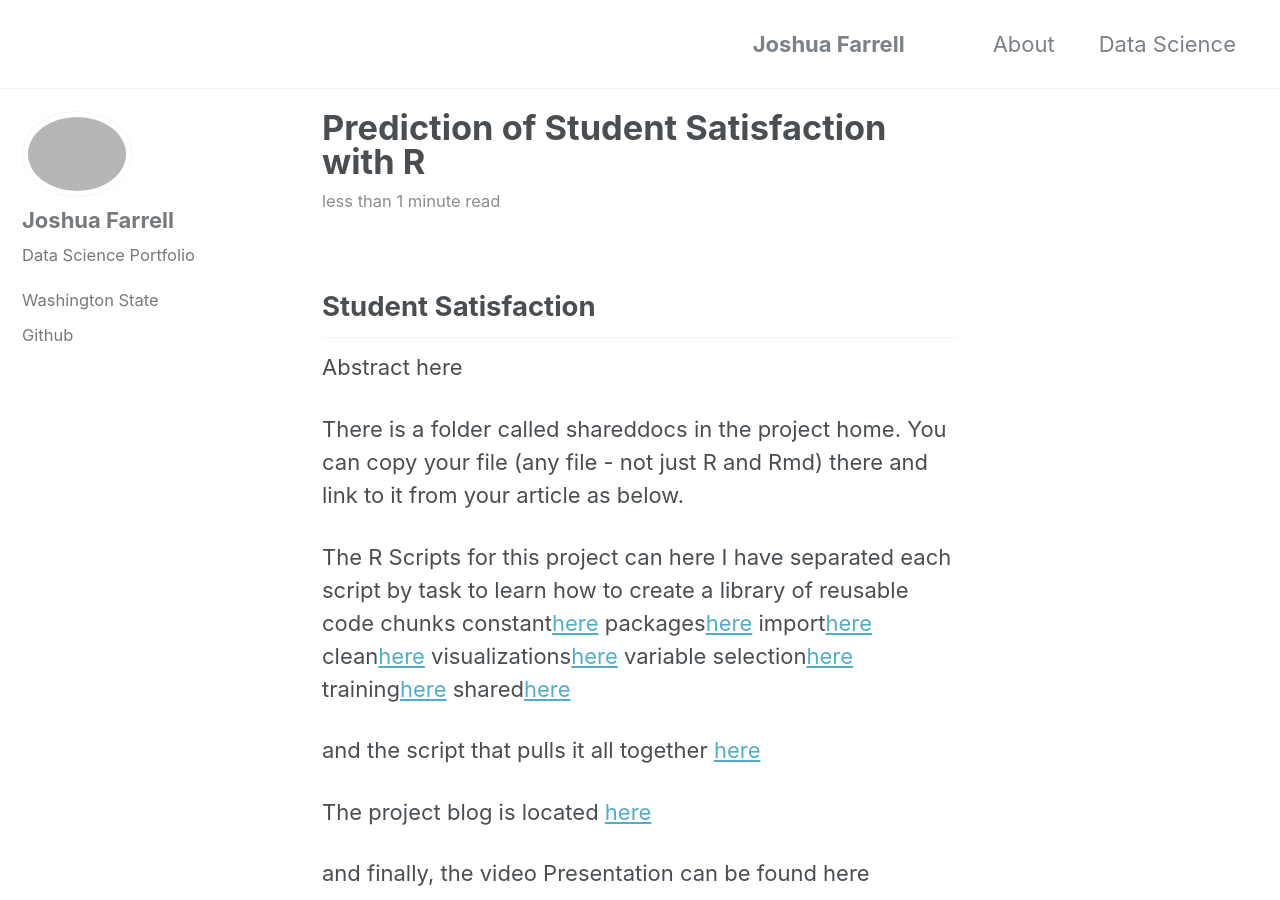
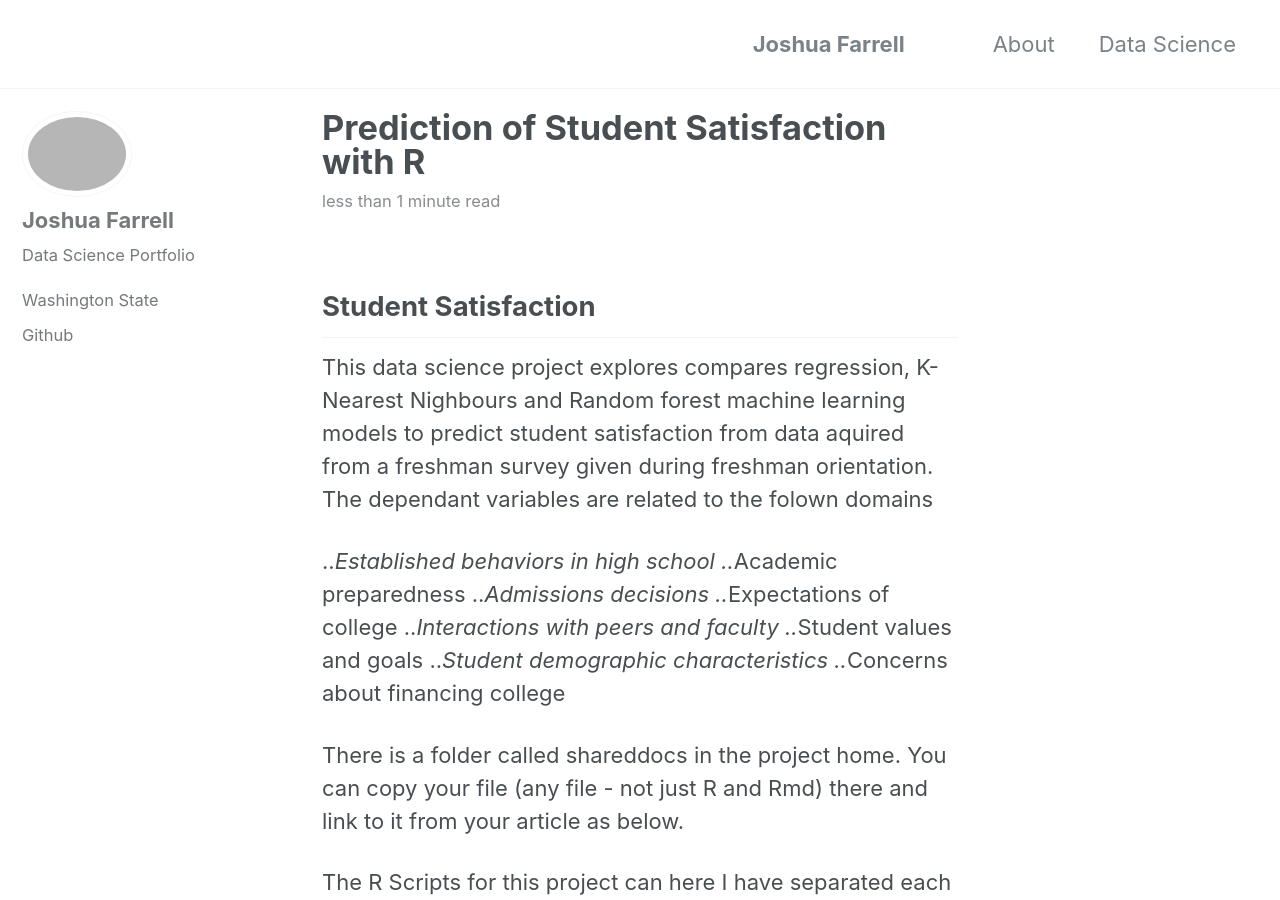
Before and after one commit to joshua-farrell/joshua-farrell.github.io, a Jekyll site: the page built from _posts/2018-12-01-student.md, in a window 1280 px wide and 900 px high. Built offline with Jekyll 4.4.1, drawn with Linux system fonts in a browser that asks for light colours; comment, search, counter and statistics services are not loaded.

Commit message:
Update 2018-12-01-student.md

```diff
--- a/_posts/2018-12-01-student.md
+++ b/_posts/2018-12-01-student.md
@@ -5,7 +5,17 @@ tags: [Machine Learning]
 ---
 ## Student Satisfaction
 
-Abstract here
+This data science project explores compares regression, K-Nearest Nighbours and Random forest machine learning models to predict student satisfaction from data aquired from a freshman survey given during freshman orientation.  The dependant variables are related to the folown domains
+
+..*Established behaviors in high school
+..*Academic preparedness
+..*Admissions decisions
+..*Expectations of college
+..*Interactions with peers and faculty
+..*Student values and goals
+..*Student demographic characteristics
+..*Concerns about financing college
+
 
 There is a folder called shareddocs in the project home.
 You can copy your file (any file - not just R and Rmd) there and link to it from your article as below.
```
